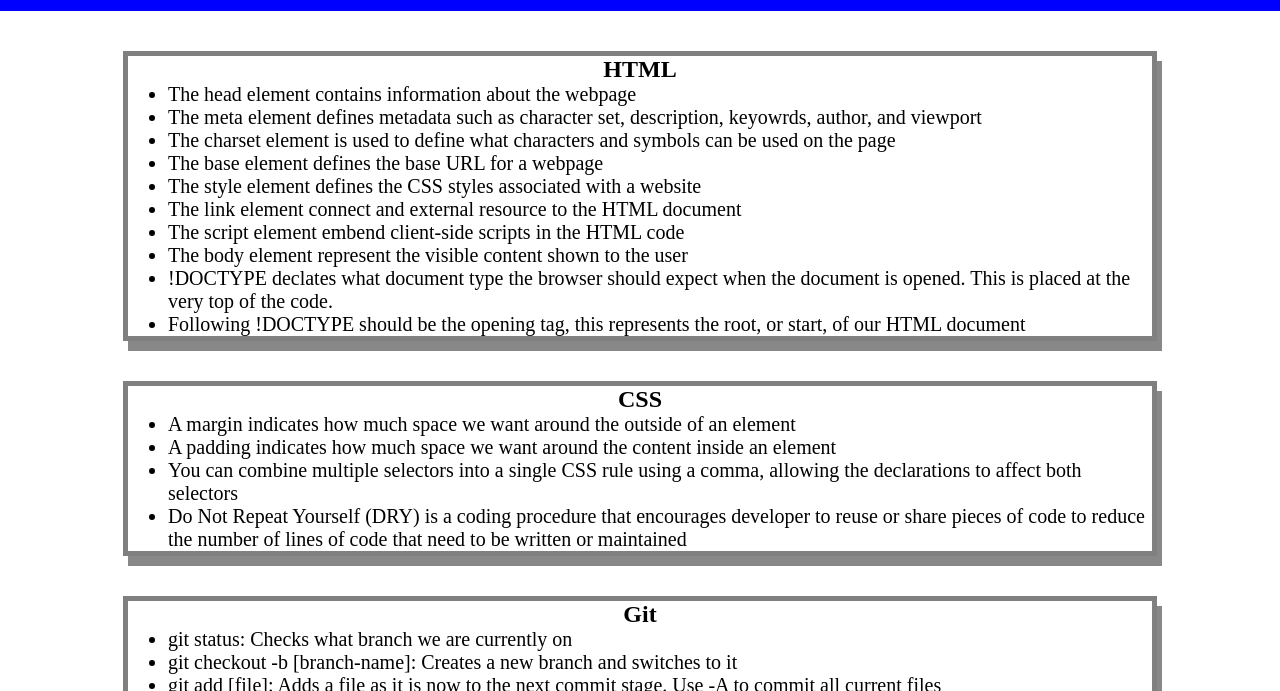
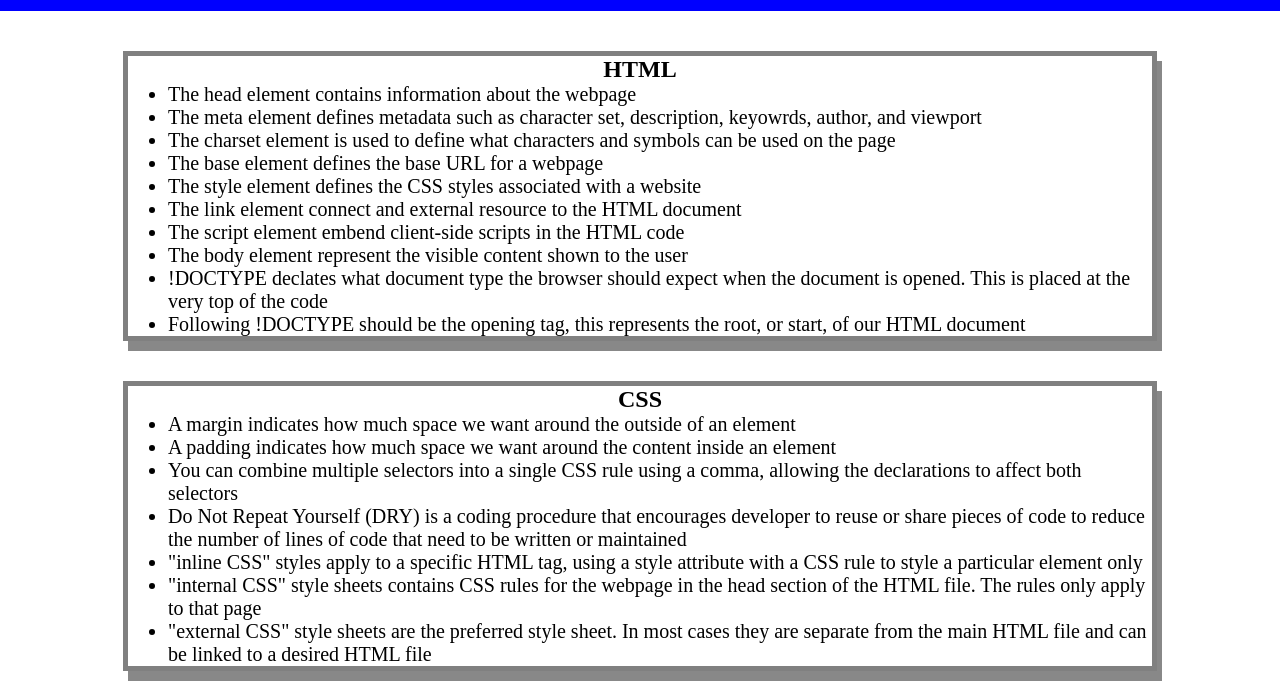
Before and after one commit to Danyon-Talbot/prework-study-guide, a plain HTML site: page index.html in a window 1280 px wide. Shown: the part 109-800 px from the top of the page. Drawn offline with Linux system fonts and the light colour scheme.

Commit message:
Added new CSS notes to HTML file

```diff
--- a/index.html
+++ b/index.html
@@ -28,7 +28,7 @@
           <li>The script element embend client-side scripts in the HTML code</li>
           <li>The body element represent the visible content shown to the user</li>
           <li>!DOCTYPE declates what document type the browser should expect when the document is opened.
-            This is placed at the very top of the code.
+            This is placed at the very top of the code
           </li>
           <li>Following !DOCTYPE should be the opening tag, this represents the root, or start, of our HTML document
           </li>
@@ -46,6 +46,9 @@
           <li>A padding indicates how much space we want around the content inside an element</li>
           <li>You can combine multiple selectors into a single CSS rule using a comma, allowing the declarations to affect both selectors</li>
           <li>Do Not Repeat Yourself (DRY) is a coding procedure that encourages developer to reuse or share pieces of code to reduce the number of lines of code that need to be written or maintained</li>
+          <li>"inline CSS" styles apply to a specific HTML tag, using a style attribute with a CSS rule to style a particular element only</li>
+          <li>"internal CSS" style sheets contains CSS rules for the webpage in the head section of the HTML file. The rules only apply to that page</li>
+          <li>"external CSS" style sheets are the preferred style sheet. In most cases they are separate from the main HTML file and can be linked to a desired HTML file</li>
 
         </ul>
 
```
